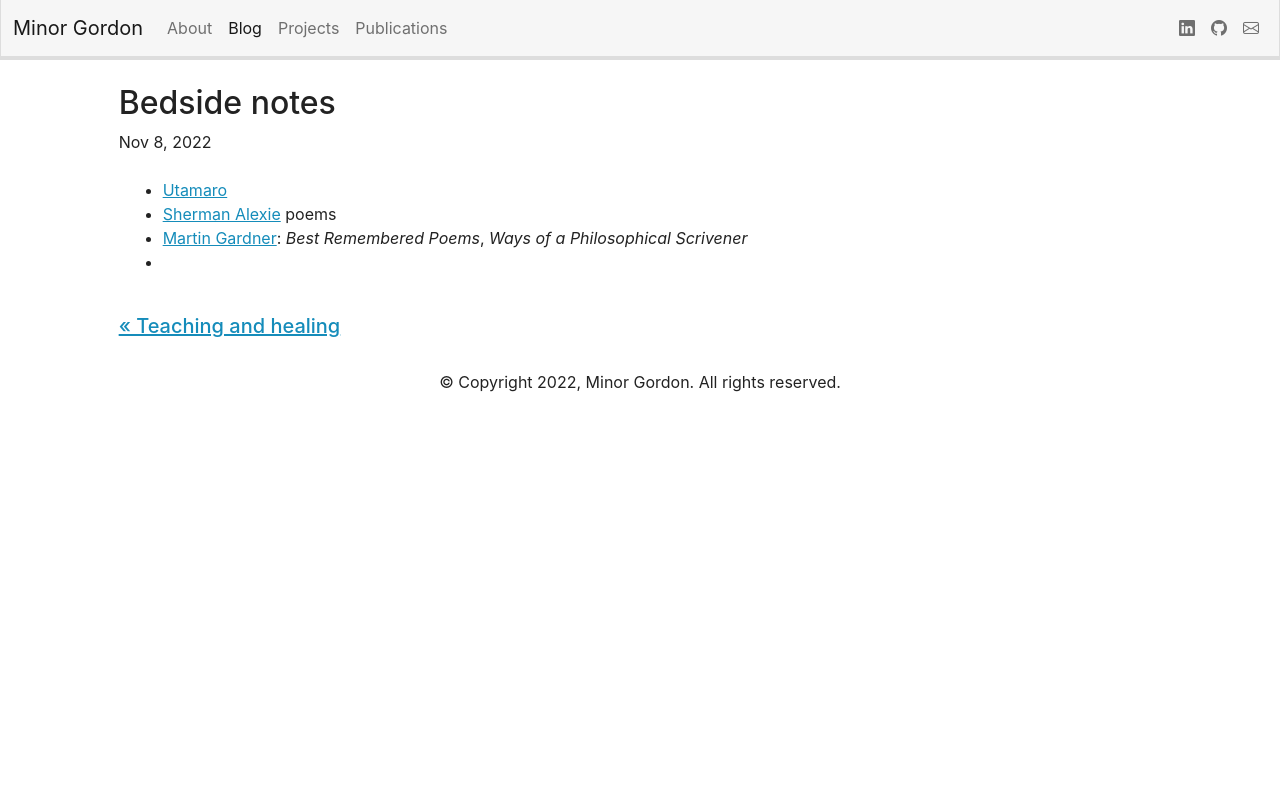
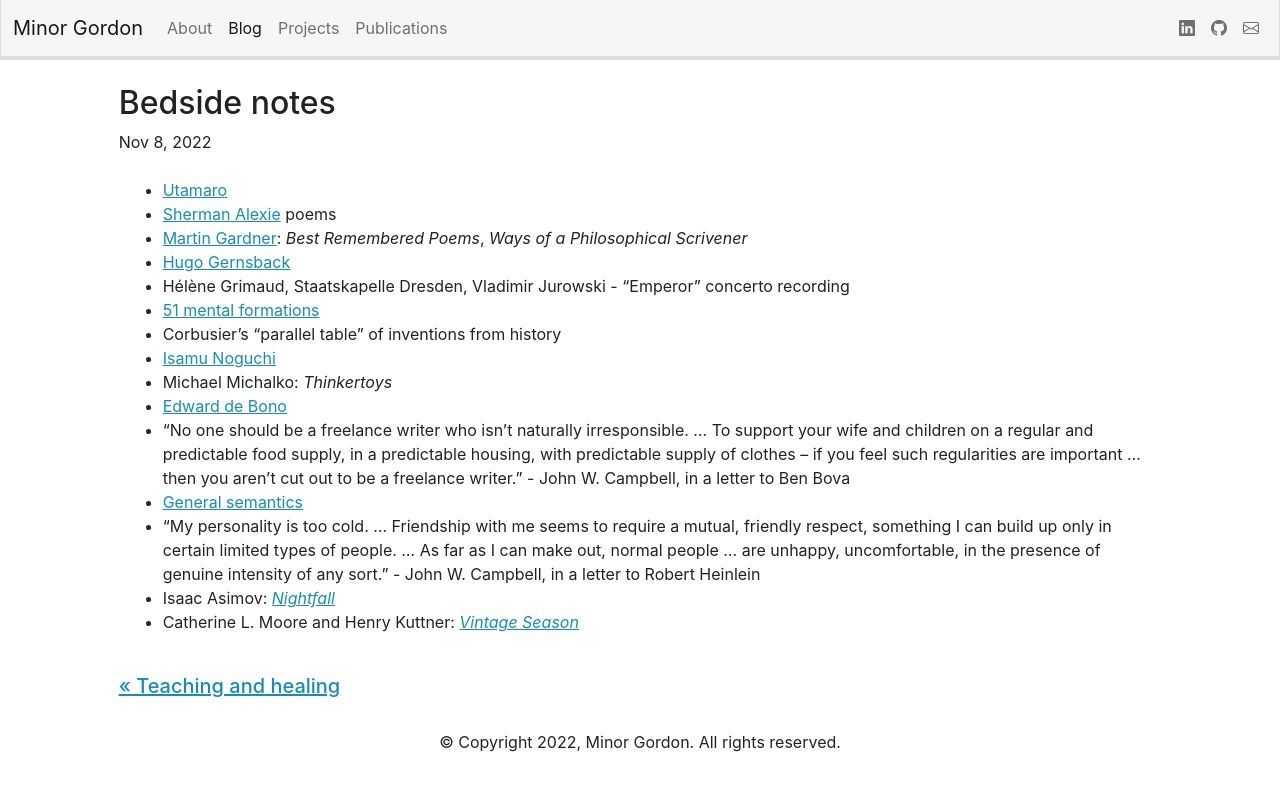
Before and after one commit to minorg/minorgordon.net, a Jekyll site: the page built from _posts/2022-11-08-bedside-notes.md, in a window 1280 px wide. Shown: the top 791 px of the page. Built offline with Jekyll 4.4.1, drawn with Linux system fonts in a browser that asks for light colours; nearby versions of some CDN libraries.

Commit message:
new post

```diff
--- a/_posts/2022-11-08-bedside-notes.md
+++ b/_posts/2022-11-08-bedside-notes.md
@@ -8,4 +8,15 @@ categories: reading
 * [Utamaro](https://en.wikipedia.org/wiki/Utamaro)
 * [Sherman Alexie](https://en.wikipedia.org/wiki/Sherman_Alexie) poems
 * [Martin Gardner](https://en.wikipedia.org/wiki/Martin_Gardner): _Best Remembered Poems_, _Ways of a Philosophical Scrivener_
-*
+* [Hugo Gernsback](https://en.wikipedia.org/wiki/Hugo_Gernsback)
+* Hélène Grimaud, Staatskapelle Dresden, Vladimir Jurowski - "Emperor" concerto recording
+* [51 mental formations](https://plumvillage.org/transcriptions/51-mental-formation/)
+* Corbusier's "parallel table" of inventions from history
+* [Isamu Noguchi](https://en.wikipedia.org/wiki/Isamu_Noguchi)
+* Michael Michalko: _Thinkertoys_
+* [Edward de Bono](https://en.wikipedia.org/wiki/Edward_de_Bono)
+* "No one should be a freelance writer who isn't naturally irresponsible. ... To support your wife and children on a regular and predictable food supply, in a predictable housing, with predictable supply of clothes -- if you feel such regularities are important ... then you aren't cut out to be a freelance writer." - John W. Campbell, in a letter to Ben Bova
+* [General semantics](https://en.wikipedia.org/wiki/General_semantics)
+* "My personality is too cold. ... Friendship with me seems to require a mutual, friendly respect, something I can build up only in certain limited types of people. ... As far as I can make out, normal people ... are unhappy, uncomfortable, in the presence of genuine intensity of any sort." - John W. Campbell, in a letter to Robert Heinlein
+* Isaac Asimov: [_Nightfall_](https://en.wikipedia.org/wiki/Nightfall_(Asimov_novelette_and_novel))
+* Catherine L. Moore and Henry Kuttner: [_Vintage Season_](https://en.wikipedia.org/wiki/Vintage_Season)
--- a/favorite-books.html
+++ b/favorite-books.html
@@ -45,6 +45,7 @@ title: Favorite books
                 <li>Karen Armstrong: <i>The Great Transformation</i></li>
                 <li>Robert Caro: Multi-volume Lyndon Johnson biography</li>
                 <li>Richard Feynman: <i>Surely You're Joking, Mr. Feynman!</i></li>
+                <li>Michael Hiltzik: <i>Dealers of Lightning: Xerox PARC and the Dawn of the Computer Age</i></li>
                 <li>John Keegan: <i>The Face of Battle</i></li>
                 <li>Steven Levy: <i>Hackers</i></li>
                 <li>Robert K. Massie: <i>Dreadnought</i></li>
```
